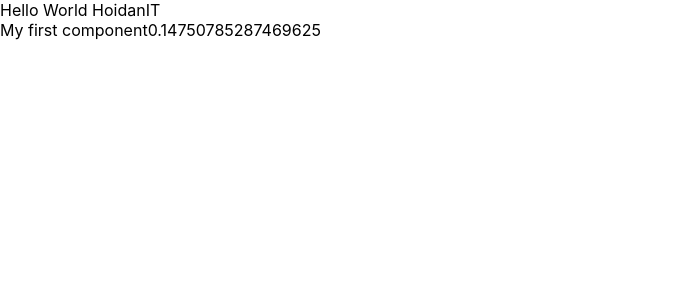
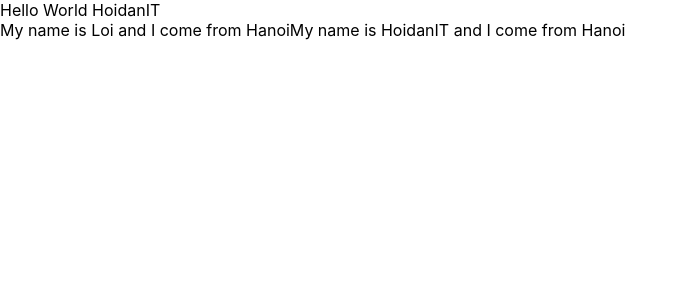
Before and after one commit to loinguyenduy/react, a React (Create React App) app in the folder chapter2_basic_react/base-react-redux/: page / in a window 1280 px wide. Shown: the top 300 px of the page, without its empty margins (0-687 px from the left). Built offline with nearby package versions, Linux system fonts and the light colour scheme.

Commit message:
video 17

```diff
--- a/chapter2_basic_react/base-react-redux/src/App.js
+++ b/chapter2_basic_react/base-react-redux/src/App.js
@@ -3,26 +3,34 @@ import "./App.css";
 import { useDispatch, useSelector } from "react-redux";
 import { increaseCounter, decreaseCounter } from "./redux/action/counterAction";
 import MyComponent from "./components/MyComponent";
+import React from "react";
 
-const App = () => {
-  const count = useSelector((state) => state.counter.count);
-  const dispatch = useDispatch();
+class App extends React.Component {
+  render() {
+    return (
+      <div>
+        Hello World HoidanIT
+        <MyComponent></MyComponent>
+      </div>
+    );
+  }
+}
 
-  return (
-    <div>
-      Hello World HoidanIT
-      <MyComponent></MyComponent>
-    </div>
-    // <div className="App">
-    //   {/* <header className="App-header">
-    //     <img src={logo} className="App-logo" alt="logo" />
-    //     <p>Hello World HoidanIT</p>
-    //     <div>Count = {count}</div>
-    //     <button onClick={() => dispatch(increaseCounter())}>Increase</button>
-    //     <button onClick={() => dispatch(decreaseCounter())}>Decrease</button>
-    //   </header> */}
-    // </div>
-  );
-};
+// const App = () => {
+//   const count = useSelector((state) => state.counter.count);
+//   const dispatch = useDispatch();
+
+//   return (
+//     <div className="App">
+//       <header className="App-header">
+//         <img src={logo} className="App-logo" alt="logo" />
+//         <p>Hello World HoidanIT</p>
+//         <div>Count = {count}</div>
+//         <button onClick={() => dispatch(increaseCounter())}>Increase</button>
+//         <button onClick={() => dispatch(decreaseCounter())}>Decrease</button>
+//       </header>
+//     </div>
+//   );
+// };
 
 export default App;
--- a/chapter2_basic_react/base-react-redux/src/components/MyComponent.js
+++ b/chapter2_basic_react/base-react-redux/src/components/MyComponent.js
@@ -4,11 +4,24 @@
 import React from "react";
 
 class MyComponent extends React.Component {
+  //state is object
+  state = {
+    name: "Loi",
+    address: "Hanoi",
+    age: 21,
+  };
+
+  info = {
+    name: "HoidanIT",
+    address: "Hanoi",
+    age: 26,
+  };
   //JSX: Viết code JS trong code của HTML
-  render (){
-    return(
-      <div>My first component
-        {Math.random()}
+  render() {
+    return (
+      <div>
+        My name is {this.state.name} and I come from {this.state.address}
+        My name is {this.info.name} and I come from {this.info.address}
       </div>
     );
   }
```
